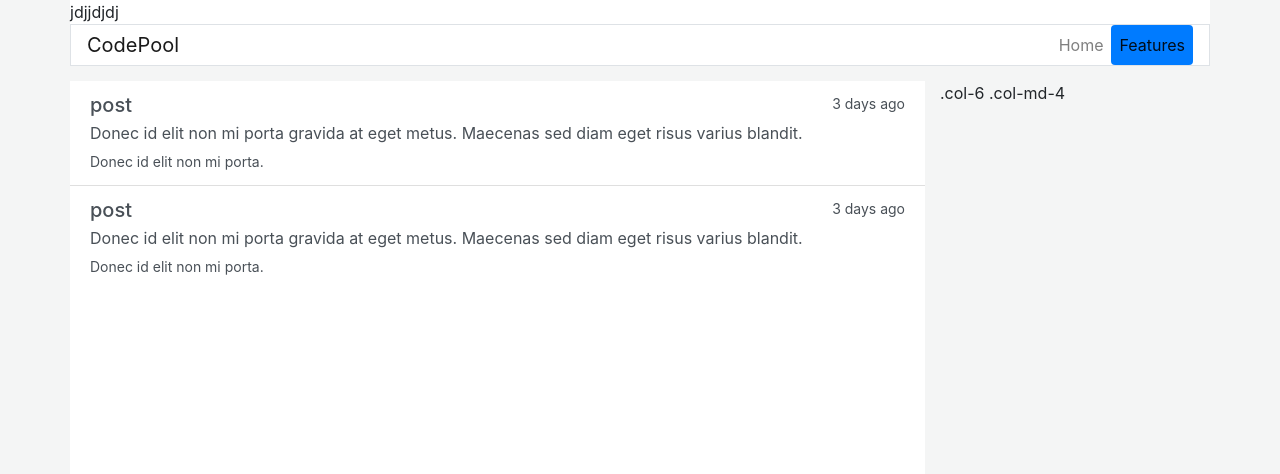
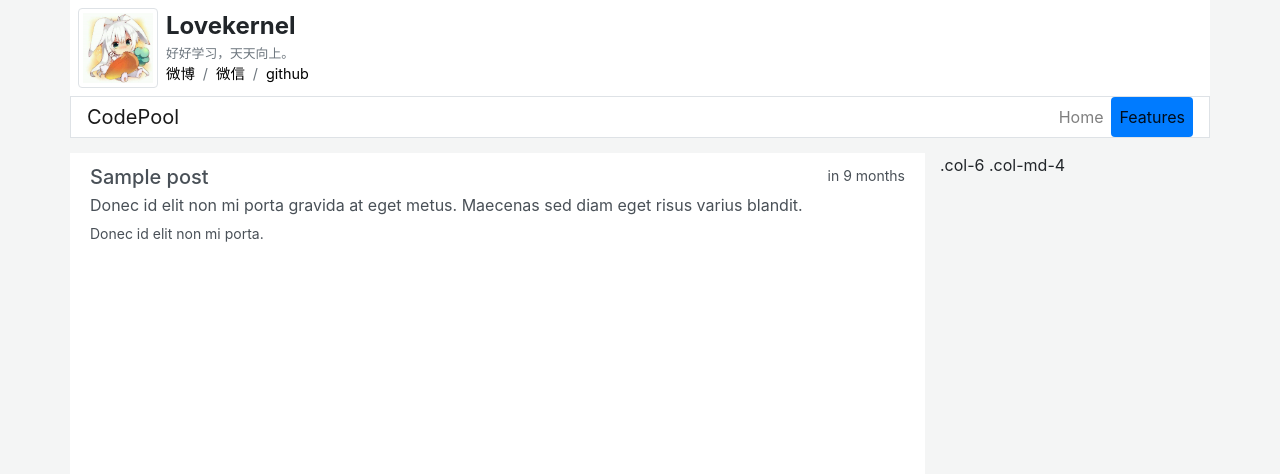
Before and after one commit to zzccty/myweb, a Flask app: page / in a window 1280 px wide. Shown: the top 474 px of the page. Before the commit the page ends 275 px from the top, so only its background shows below. Run offline with Flask 2, Linux system fonts and the light colour scheme; tables that the repository leaves empty hold one stand-in row (values such as "Sample post"); some libraries are stand-ins or nearby versions.

Commit message:
finished top_content

```diff
--- a/app/__init__.py
+++ b/app/__init__.py
@@ -2,6 +2,8 @@ from flask import Flask, render_template
 from flask_sqlalchemy import SQLAlchemy
 from flask_bootstrap import Bootstrap
 from flask_login import LoginManager
+from flask_ckeditor import CKEditor
+from flask_moment import Moment
 
 # import local object/module
 from config import config
@@ -11,6 +13,8 @@ from config import config
 db = SQLAlchemy()
 bootstrap = Bootstrap()
 login_manager = LoginManager()
+ckeditor = CKEditor()
+moment = Moment()
 
 
 def create_app(config_name):
@@ -20,6 +24,8 @@ def create_app(config_name):
     db.init_app(app)
     login_manager.init_app(app)
     bootstrap.init_app(app)
+    ckeditor.init_app(app)
+    moment.init_app(app)
 
     from .main import main as main_blueprint
     app.register_blueprint(main_blueprint)
--- a/app/main/forms.py
+++ b/app/main/forms.py
@@ -1,5 +1,5 @@
 from flask_wtf import FlaskForm
-from wtforms import PasswordField, SubmitField, StringField, BooleanField
+from wtforms import PasswordField, SubmitField, StringField, BooleanField, SelectField
 from wtforms.validators import DataRequired, Email, Length, regexp
 from flask_ckeditor import CKEditorField
 
@@ -18,5 +18,5 @@ class PostForm(FlaskForm):
     title = StringField('title', validators=[DataRequired(), Length(1, 64)])
     body = CKEditorField('body')
     tags = StringField('tags')
-    categories = StringField('categories')
+    categories = SelectField(u'categories', coerce=int)
     submit = SubmitField('Post')
--- a/app/main/views.py
+++ b/app/main/views.py
@@ -1,4 +1,5 @@
 from flask import render_template, flash, redirect, url_for, request, current_app
+from sqlalchemy.exc import IntegrityError
 from .forms import LoginForm, PostForm
 from flask_login import login_required, login_user, logout_user, current_user
 from .. import db
@@ -39,7 +40,8 @@ def logout():
 @main.route('/')
 def index():
     page = request.args.get('page', 1, type=int)
-    pagination = Post.query.order_by(Post.timestamp.desc()).paginate(page, current_app.config['FLASKY_POSTS_PER_PAGE'],error_out=False)
+    pagination = Post.query.order_by(Post.timestamp.desc()).paginate(
+                page, current_app.config['FLASKY_POSTS_PER_PAGE'],error_out=False)
     posts = pagination.items
     return render_template('index.html', posts=posts, pagination=pagination)
 
@@ -49,10 +51,11 @@ def index():
 def new_post():
     user = current_user._get_current_object()
     form = PostForm()
+    form.categories.choices = [(cate.id, cate.category_name) for cate in Category.query.order_by('category_name')]
     if form.validate_on_submit():
         title = form.title.data
         body = form.body.data
-        category = Category.query.get(form.category.data)
+        category = Category.query.get(form.categories.data)
         tags = form.tags.data
         # 序列化tags
         tag_list = []
@@ -65,12 +68,24 @@ def new_post():
                     new_tag = Tag(tag_name=tag)
                     db.session.add(new_tag)
                     tag_list.append(new_tag)
-        post = Post(title=title, body=body, author=user, category=category, tags=tag_list, years=get_years())
+        post = Post(title=title, body=body, author=user,
+                    category=category, tags=tag_list, years=get_years())
         db.session.add(post)
-        db.session.commit()
+        try:
+            db.session.commit()
+        except IntegrityError:
+            db.session.rollBack()
+            flash('Post Failed')
+            return redirect(url_for('main.new_post'))
         flash('Post created success')
-        return redirect(url_for('blog.show_post', post_id=post.id))
+        return redirect(url_for('main.show_post', id=post.id))
     return render_template('new_post.html', form=form)
+
+
+@main.route('/post/<int:id>')
+def show_post(id):
+    post = Post.query.get_or_404(id)
+    return render_template('post.html', post=post)
 
 
 @main.route('/test_login')
--- a/app/models.py
+++ b/app/models.py
@@ -35,7 +35,7 @@ tags_posts = db.Table('tags_posts',
 class Post(db.Model):
     __tablename__ = 'posts'
     id = db.Column(db.Integer, primary_key=True)
-    title = db.Column(db.String(64))
+    title = db.Column(db.String(64), unique=True, index=True)
     body = db.Column(db.Text)
     timestamp = db.Column(db.DateTime, index=True, default=datetime.utcnow)
     author_id = db.Column(db.Integer, db.ForeignKey('users.id'))
--- a/app/static/style.css
+++ b/app/static/style.css
@@ -30,6 +30,9 @@ body {
     background-color: #fff;
     height: 1000px;
 }
+.per-post-attr {
+
+}
 
 .col-md-9 {
     padding-left: 0px;
--- a/app/templates/_posts.html
+++ b/app/templates/_posts.html
@@ -1,17 +1,9 @@
 <div class="list-group list-group-flush">
     {% for post in posts %}
-    <a href="#" class="list-group-item list-group-item-action">
+    <a href="{{ url_for('main.show_post', id=post.id)}}" class="list-group-item list-group-item-action">
         <div class="d-flex w-100 justify-content-between">
-        <h5 class="mb-1">post</h5>
-        <small>3 days ago</small>
-        </div>
-        <p class="mb-1">Donec id elit non mi porta gravida at eget metus. Maecenas sed diam eget risus varius blandit.</p>
-        <small>Donec id elit non mi porta.</small>
-    </a>
-    <a href="#" class="list-group-item list-group-item-action">
-        <div class="d-flex w-100 justify-content-between">
-        <h5 class="mb-1">post</h5>
-        <small>3 days ago</small>
+        <h5 class="mb-1">{{ post.title }}</h5>
+        <small>{{ moment(post.timestamp).fromNow() }}</small>
         </div>
         <p class="mb-1">Donec id elit non mi porta gravida at eget metus. Maecenas sed diam eget risus varius blandit.</p>
         <small>Donec id elit non mi porta.</small>
--- a/app/templates/base.html
+++ b/app/templates/base.html
@@ -18,14 +18,24 @@
   <body>
     <!-- Your navbar -->
     <div class="container">
+      {% block top_content %}{% endblock top_content %}
       {% block navbar %}
       <nav class="navbar sticky-top navbar-expand navbar-light justify-content-between border" style="background-color: #fff;">
-          <a class="navbar-brand" href="#">CodePool</a>
+          <a class="navbar-brand" href="{{ url_for('main.index')}}">CodePool</a>
           <div class="navbar-nav nav-pills">
-            <a class="nav-item nav-link" href="#">Home</a>
+            <a class="nav-item nav-link" href="{{ url_for('main.index')}}">Home</a>
             <a class="nav-item nav-link active" href="#">Features</a>
           </div>
       </nav>
+      {% if current_user.is_authenticated %}
+      <nav aria-label="breadcrumb" style="top:2.6rem; position: sticky; z-index: 1020">
+          <ol class="breadcrumb .bg-secondary">
+              <li class="breadcrumb-item"><a href="{{url_for('main.new_post')}}">New</a></li>
+              <li class="breadcrumb-item active" aria-current="page">Library</li>
+              <li class="breadcrumb-item"><a href="{{ url_for('main.logout')}}">Logout</a></li>
+          </ol>
+      </nav>
+      {% endif %}
       {% endblock navbar %}
 
       {% block page_content %}{% endblock page_content %}
@@ -34,6 +44,7 @@
       {% block scripts %}
       <!-- Optional JavaScript -->
       {{ bootstrap.load_js() }}
+      {{ moment.include_moment() }}
       {% endblock %}
     </div>
   </body>
--- a/app/templates/index.html
+++ b/app/templates/index.html
@@ -1,26 +1,21 @@
 {% extends 'base.html' %}
 {% block title %}CodePool - Home{% endblock %}
-{% block navbar %}
-<div>
-    jdjjdjdj
+{% block top_content %}
+<div class="d-flex py-2 px-2">
+    <img src="{{ url_for('static', filename='images/author.jpg')}}" alt="author" class="img-thumbnail" style="width:80px; height:80px;">
+    <div style="width:auto; height:80px;">
+        <p class="font-weight-bold px-2 mb-0" style="font-size: 1.5rem;">Lovekernel</p>
+        <p class="text-muted mb-0 px-2" style="font-size: 0.8rem;">好好学习，天天向上。</p>
+        <nav aria-label="breadcrumb">
+            <ol class="breadcrumb px-2" style="background-color: #fff; font-size: 0.9rem;">
+                <li class="breadcrumb-item text-muted"><a style="color: black" href="{{url_for('main.new_post')}}">微博</a></li>
+                <li class="breadcrumb-item" aria-current="page"><a style="color: black" href="{{ url_for('main.logout')}}">微信</a></li>
+                <li class="breadcrumb-item"><a style="color: black" href="{{ url_for('main.logout')}}">github</a></li>
+            </ol>
+        </nav>
+    </div>
 </div>
-<nav class="navbar sticky-top navbar-expand navbar-light justify-content-between border" style="background-color: #fff;">
-    <a class="navbar-brand" href="#">CodePool</a>
-    <div class="navbar-nav nav-pills">
-      <a class="nav-item nav-link" href="#">Home</a>
-      <a class="nav-item nav-link active" href="#">Features</a>
-    </div>
-</nav>
-{% if current_user.is_authenticated %}
-<nav aria-label="breadcrumb" style="top:2.6rem; position: sticky; z-index: 1020">
-    <ol class="breadcrumb bg-warning">
-        <li class="breadcrumb-item"><a href="#">New</a></li>
-        <li class="breadcrumb-item active" aria-current="page">Library</li>
-        <li class="breadcrumb-item"><a href="{{ url_for('main.logout')}}">Logout</a></li>
-    </ol>
-</nav>
-{% endif %}
-{% endblock navbar %}
+{% endblock top_content %}
 {% block page_content %}
 <div class="dividing_line"></div>
 <div class="container-fluid">
```
Also changed, not shown: app/templates/new_post.html (+16 -0 lines), app/templates/post.html (added, +19 -0 lines), app/static/images/author.jpg (added), app/static/images/weibo.svg (added), 2 other files.
